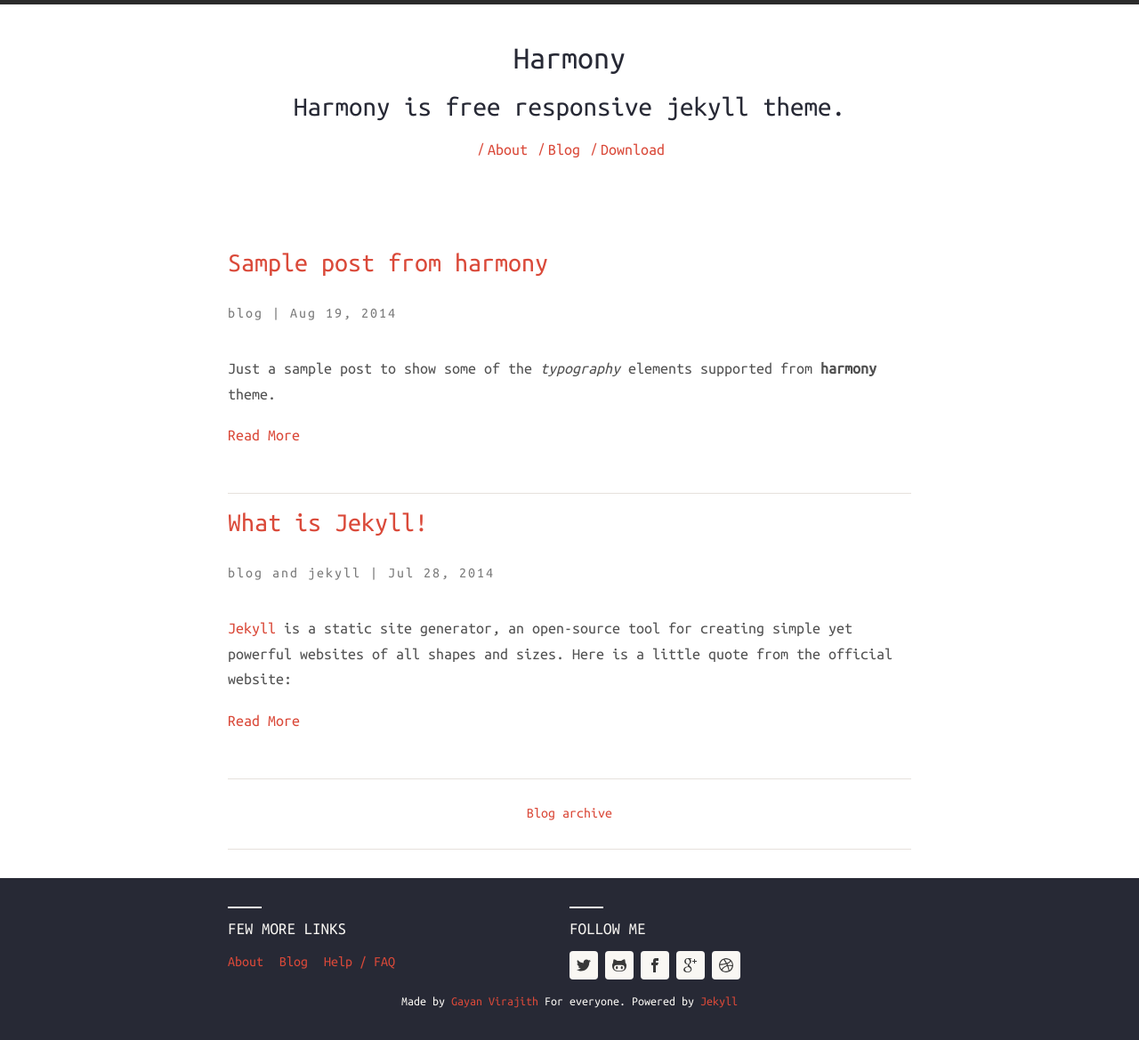
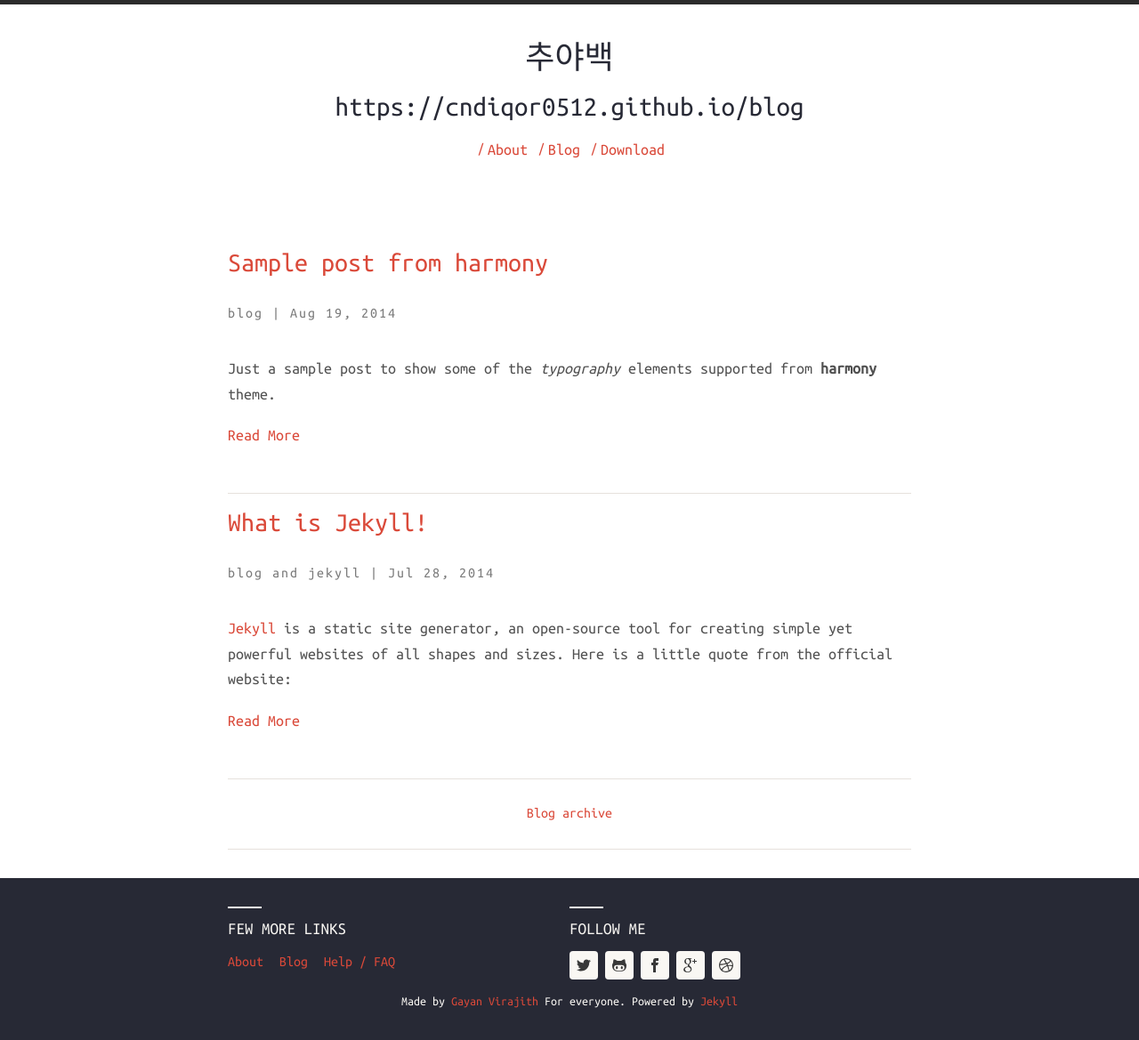
Before and after one commit to cndiqor0512/blog, a Jekyll site: the page built from index.html, in a window 1280 px wide. Shown: the whole page at 89% size. Built offline with Jekyll 4.4.1, drawn with Linux system fonts in a browser that asks for light colours; nearby versions of some CDN libraries.

Commit message:
title setting

```diff
--- a/_config.yml
+++ b/_config.yml
@@ -11,9 +11,9 @@
 
 # Harmony theme configuration. Please change accordingly.
 harmony:
-  name: Harmony
+  name: 추야백
   # Little description about your site
-  description: Harmony is free responsive jekyll theme.
+  description: https://cndiqor0512.github.io/blog
   # 'meta_description:' Write an awesome description for your new site here.
   # It will appear in your document head meta (for Google search results) and
   # in your feed.xml site description.
```
